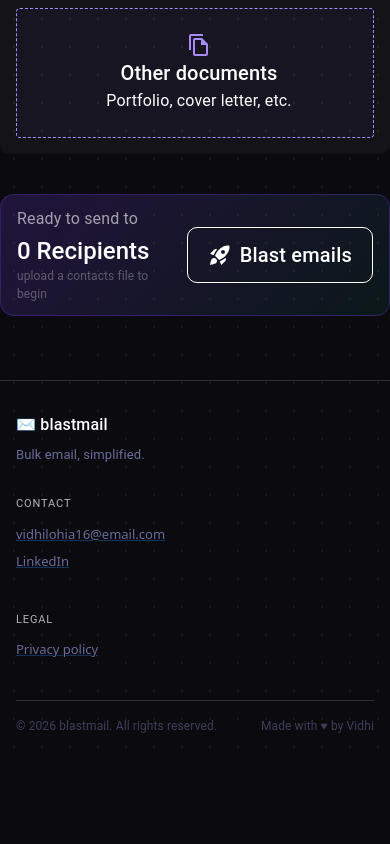
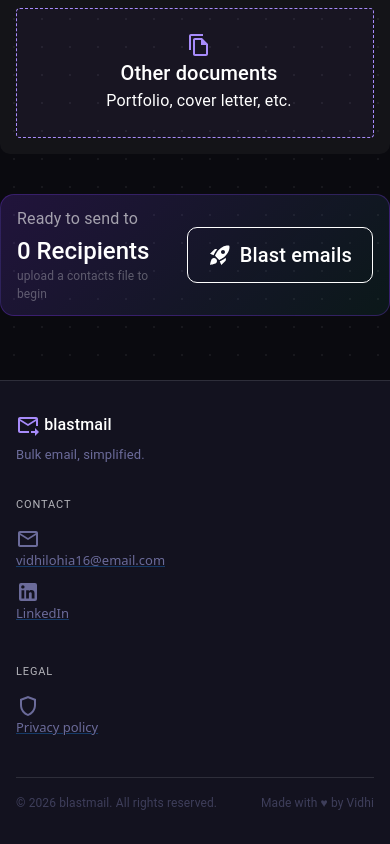
Before and after one commit to vidhilohia16/Bulkmails, a React (Vite) app in the folder vite-project/: page / in a window 390 px wide. Shown: the part 1899-2743 px from the top of the page. Before the commit the page ends 2666 px from the top, so only its background shows below. Built offline with nearby package versions, Linux system fonts and the light colour scheme.

Commit message:
mobile responsive

```diff
--- a/vite-project/src/ButtonAppBar.jsx
+++ b/vite-project/src/ButtonAppBar.jsx
@@ -69,31 +69,31 @@
 
 <Box sx={{ flexGrow: 1, display: "flex", justifyContent: "center", mt: "13px", px: { xs: 2, md: 0 }  }}>
   {alertType === "signup" && (
-    <Alert severity="success" variant="filled" sx={{ width:"100%",maxwidth: "350px" ,display:"flex",justifyContent:"center", "& .MuiAlert-icon": {
+    <Alert severity="success" variant="filled" sx={{ width:"100%",maxWidth: "350px" ,display:"flex",justifyContent:"center", "& .MuiAlert-icon": {
       mt: "4px"}}}>
       <Typography variant='body1' sx={{textAlign:"center",fontSize:"20px"}}>Sign in successful</Typography>
     </Alert>
   )}
   {alertType === "mail" && (
-    <Alert severity="success" variant="filled" sx={{ width:"100%",maxwidth: "350px" ,display:"flex",justifyContent:"center", "& .MuiAlert-icon": {
+    <Alert severity="success" variant="filled" sx={{ width:"100%",maxWidth: "350px" ,display:"flex",justifyContent:"center", "& .MuiAlert-icon": {
       mt: "4px"}}}>
       <Typography  variant='body1' sx={{textAlign:"center",fontSize:"20px"}}>Mails Sent Successfully</Typography>
     </Alert>
   )}
   {alertType === "loggedin" && (
-    <Alert severity="error" variant="filled" sx={{ width:"100%",maxwidth: "450px" ,display:"flex",justifyContent:"center", "& .MuiAlert-icon": {
+    <Alert severity="error" variant="filled" sx={{ width:"100%",maxWidth: "450px" ,display:"flex",justifyContent:"center", "& .MuiAlert-icon": {
       mt: "4px"}}}>
       <Typography  variant='body1' sx={{textAlign:"center",fontSize:"20px"}}>You need to sign in first to upload</Typography>
     </Alert>
   )}
   {alertType === "loggedinsend" && (
-    <Alert severity="error" variant="filled" sx={{ width:"100%",maxwidth: "450px" ,display:"flex",justifyContent:"center", "& .MuiAlert-icon": {
+    <Alert severity="error" variant="filled" sx={{ width:"100%",maxWidth: "450px" ,display:"flex",justifyContent:"center", "& .MuiAlert-icon": {
       mt: "4px"}}}>
       <Typography  variant='body1' sx={{textAlign:"center",fontSize:"20px"}}>Session expired please sign in agin</Typography>
     </Alert>
   )}
   {alertType === "missingfile" && (
-    <Alert severity="error" variant="filled" sx={{width:"100%",maxwidth: "350px" ,display:"flex",justifyContent:"center", "& .MuiAlert-icon": {
+    <Alert severity="error" variant="filled" sx={{width:"100%",maxWidth: "350px" ,display:"flex",justifyContent:"center", "& .MuiAlert-icon": {
       mt: "4px"}}}>
       <Typography  variant='body1' sx={{textAlign:"center",fontSize:"20px"}}>Excel file is empty</Typography>
     </Alert>
--- a/vite-project/src/Footer.jsx
+++ b/vite-project/src/Footer.jsx
@@ -1,16 +1,20 @@
 import Box from '@mui/material/Box';
 import Typography from '@mui/material/Typography';
 import Link from '@mui/material/Link';
+import LinkedInIcon from '@mui/icons-material/LinkedIn';
+import ForwardToInboxOutlinedIcon from '@mui/icons-material/ForwardToInboxOutlined';
+import EmailOutlinedIcon from '@mui/icons-material/EmailOutlined';
+import ShieldOutlinedIcon from '@mui/icons-material/ShieldOutlined';
 
 export default function Footer() {
   return (
-    <Box sx={{ borderTop: "1px solid #2e2e3a", mt: 8, px: { xs: 2, md: 6 }, py: 4 }}>
+    <Box sx={{ borderTop: "1px solid #2e2e3a", mt: 8, px: { xs: 2, md: 6 }, py: 4,backgroundColor:"#13121f" }}>
       <Box sx={{ display: "grid", gridTemplateColumns: { xs: "1fr", md: "repeat(3, 1fr)" }, gap: 4 }}>
 
         {/* Logo */}
         <Box>
           <Typography sx={{ color: "white", fontWeight: 500, fontSize: "16px", mb: 1 }}>
-            ✉️ blastmail
+            <ForwardToInboxOutlinedIcon sx={{color:"#a78bfa"}}></ForwardToInboxOutlinedIcon> blastmail
           </Typography>
           <Typography sx={{ color: "#6b6b9a", fontSize: "13px" }}>
             Bulk email, simplified.
@@ -22,8 +26,8 @@
           <Typography sx={{ color: "#b4b4ba", fontSize: "11px", mb: 1.5, letterSpacing: "0.08em" }}>
             CONTACT
           </Typography>
-          <Link href="mailto:vidhilohia16@email.com" sx={{ display: "block", color: "#6b6b9a", fontSize: "13px", mb: 1 }}>vidhilohia16@email.com</Link>
-          <Link href="https://www.linkedin.com/in/vidhi-lohia-303257395/" sx={{ display: "block", color: "#6b6b9a", fontSize: "13px", mb: 1 }}>LinkedIn</Link>
+          <EmailOutlinedIcon sx={{color:"#6b6b9a"}}></EmailOutlinedIcon><Link href="mailto:vidhilohia16@email.com" sx={{ display: "block", color: "#6b6b9a", fontSize: "13px", mb: 1 }}>vidhilohia16@email.com</Link>
+          <LinkedInIcon sx={{color:"#6b6b9a"}}></LinkedInIcon><Link href="https://www.linkedin.com/in/vidhi-lohia-303257395/" sx={{ display: "block", color: "#6b6b9a", fontSize: "13px", mb: 1 }}>LinkedIn</Link>
         </Box>
 
         {/* Legal */}
@@ -31,7 +35,7 @@
           <Typography sx={{ color: "#b4b4ba", fontSize: "11px", mb: 1.5, letterSpacing: "0.08em" }}>
             LEGAL
           </Typography>
-          <Link href="https:bulkmails-five.vercel.app/privacy-policy.html" sx={{ display: "block", color: "#6b6b9a", fontSize: "13px", mb: 1 }}>Privacy policy</Link>
+          <ShieldOutlinedIcon sx={{color:"#6b6b9a"}}></ShieldOutlinedIcon><Link href="https:bulkmails-five.vercel.app/privacy-policy.html" sx={{ display: "block", color: "#6b6b9a", fontSize: "13px", mb: 1 }}>Privacy policy</Link>
         </Box>
 
       </Box>
```
